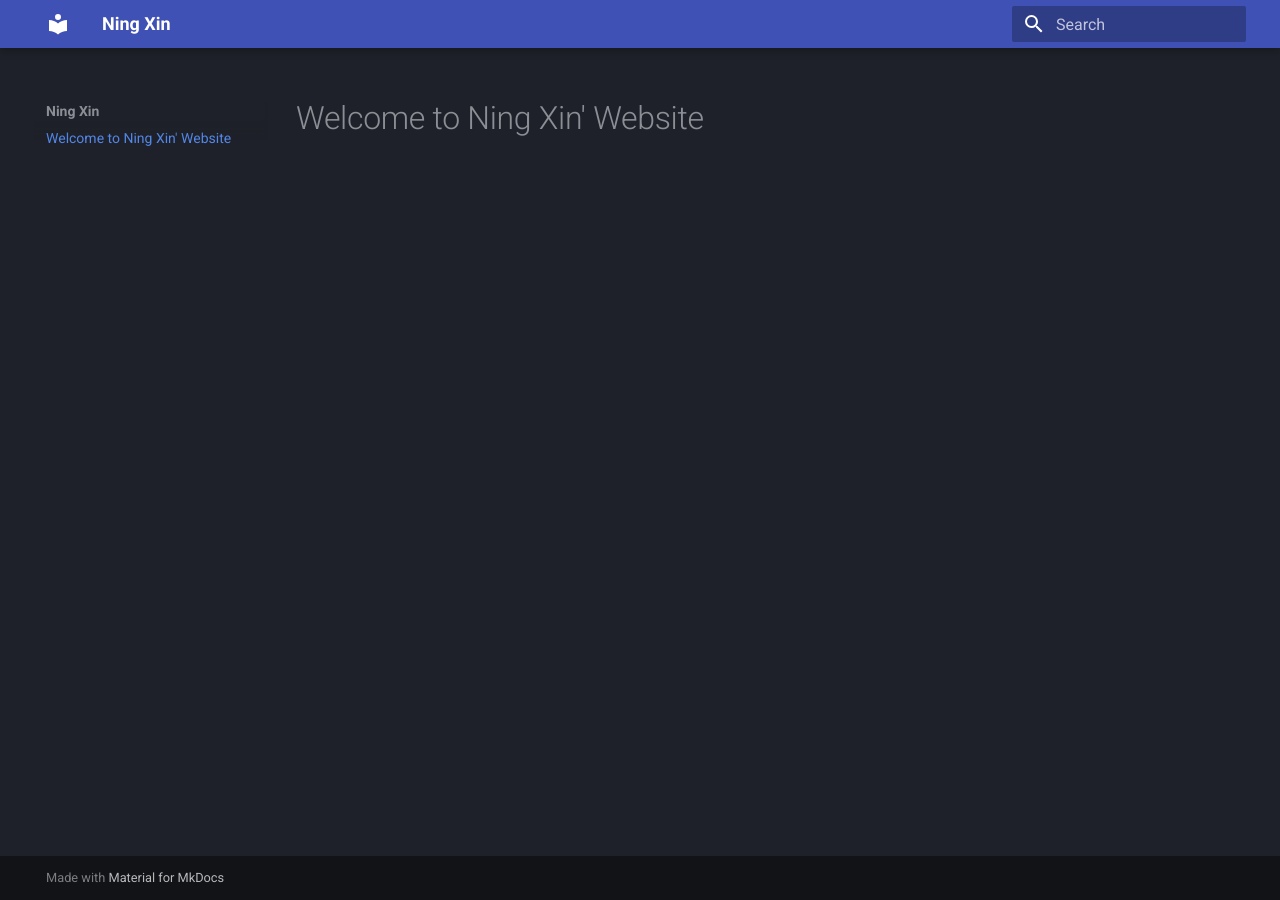
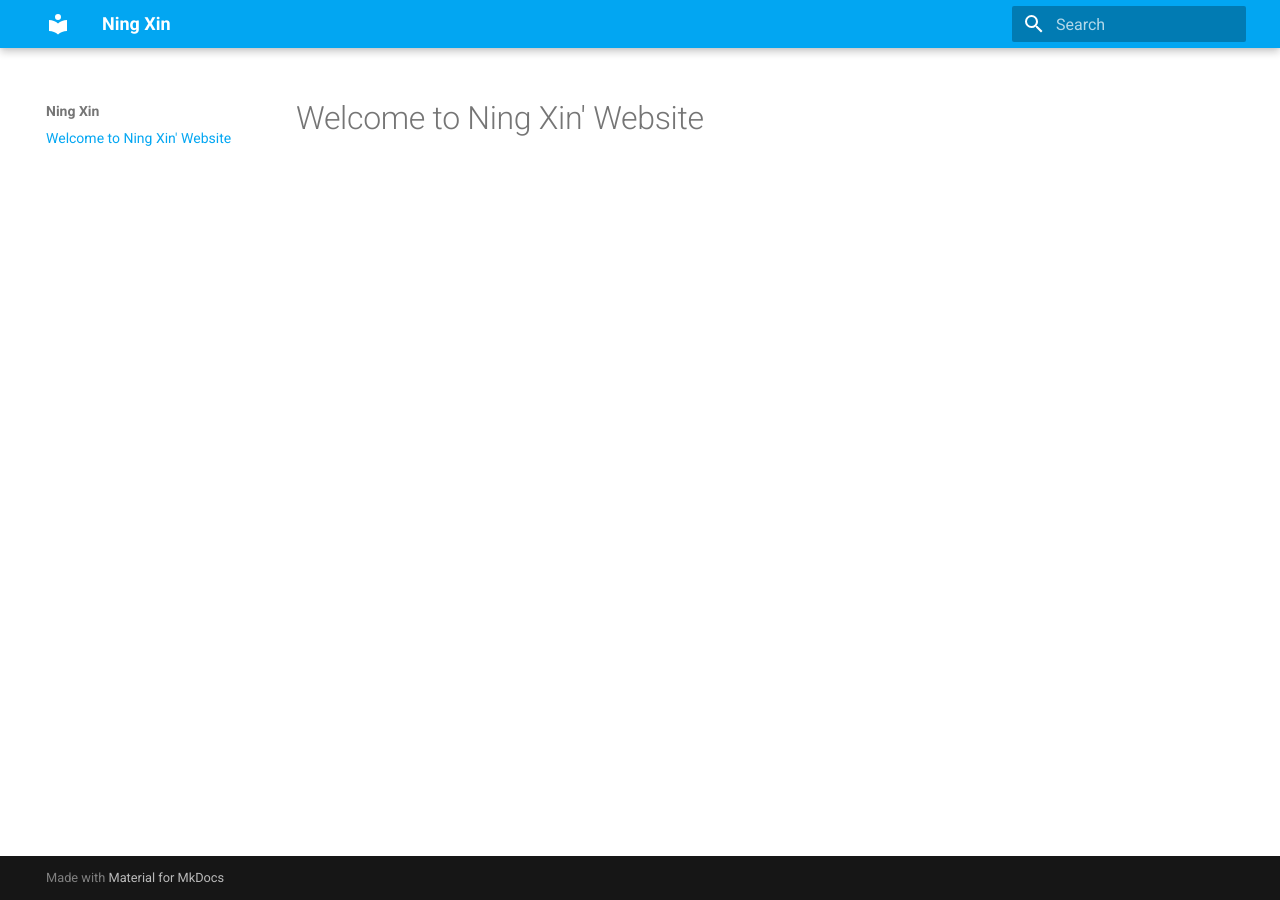
Before and after one commit to NingXinGitPy/Ning-Xin-Website, an MkDocs documentation site: the page built from docs/index.md, in a window 1280 px wide. Built offline with MkDocs 1.6.1 and Material for MkDocs 9.7.7, drawn with Linux system fonts in a browser that asks for light colours.

Commit message:
Update mkdocs.yml

```diff
--- a/mkdocs.yml
+++ b/mkdocs.yml
@@ -1,10 +1,11 @@
 site_name: Ning Xin
-# 配置导航栏
+
 # 设计主题
 theme:
   name: material
   palette:
-      scheme: slate
+      primary: "light blue"
+      accent: "blue"
   font:
       text: Roboto
       code: Roboto Mono
```
